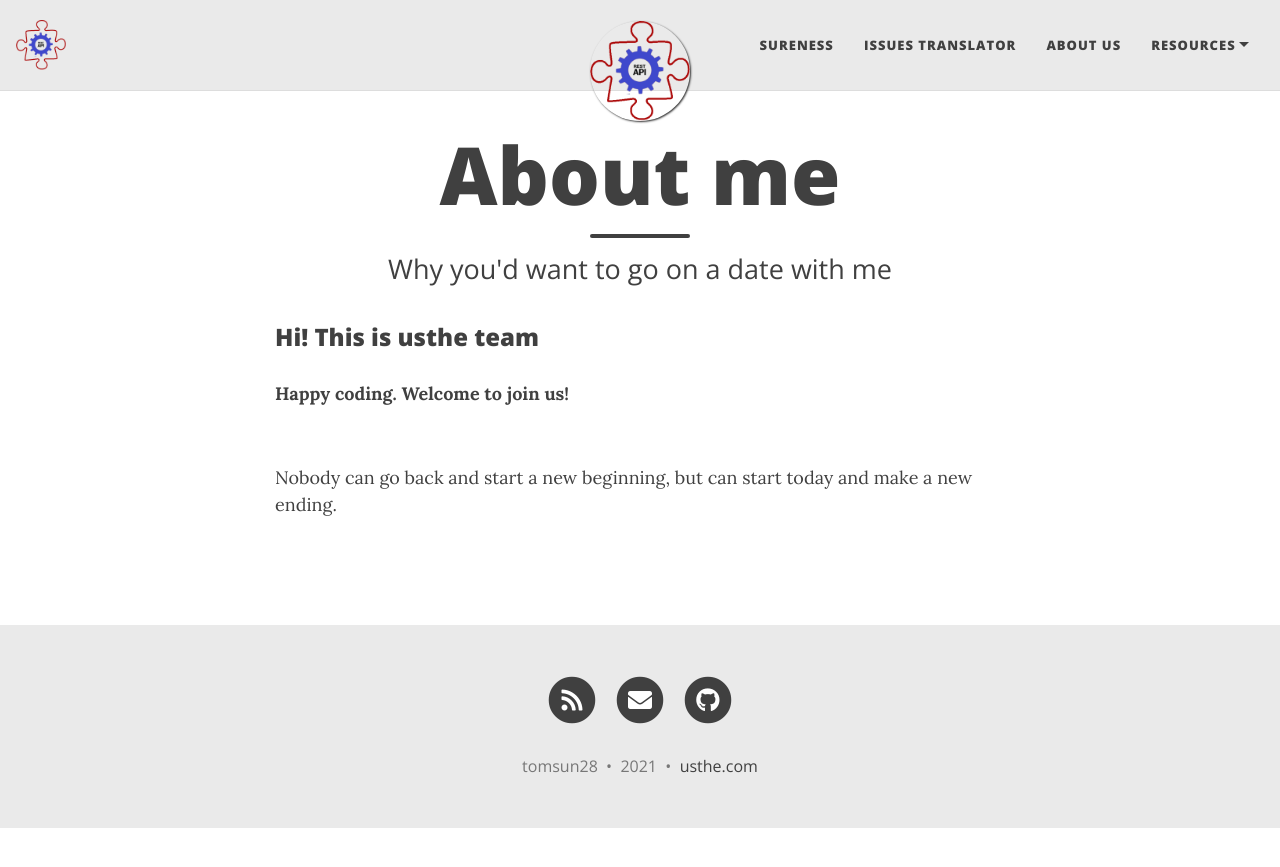
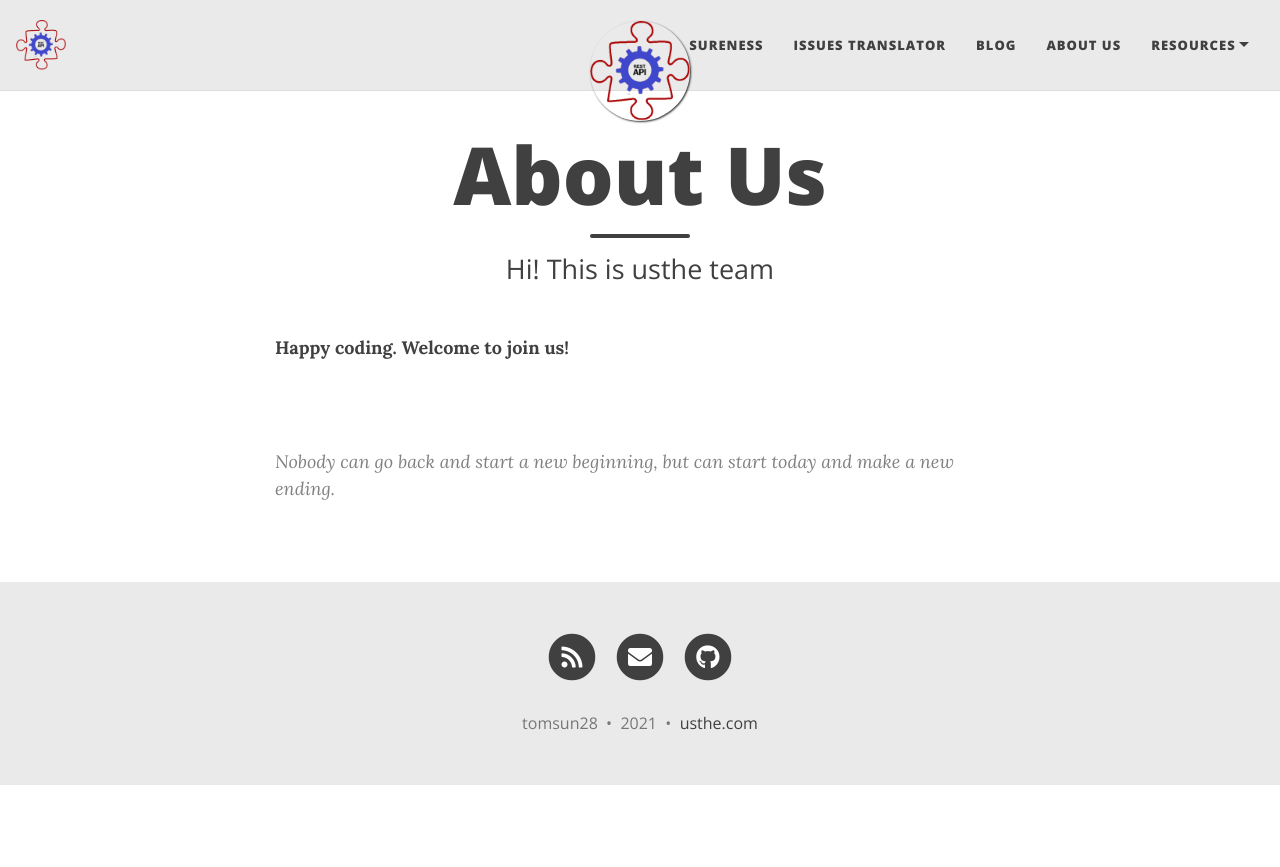
Before and after one commit to usthe/usthe.github.io, a Jekyll site: the page built from aboutus.md, in a window 1280 px wide. Shown: the top 867 px of the page. Built offline with Jekyll 4.4.1, drawn with Linux system fonts in a browser that asks for light colours; nearby versions of some CDN libraries.

Commit message:
add blog

```diff
--- a/_config.yml
+++ b/_config.yml
@@ -16,6 +16,7 @@
 navbar-links:
   SURENESS: "https://usthe.com/sureness"
   Issues Translator: "https://github.com/marketplace/actions/issues-translator"
+  BLOG: "https://blog.usthe.com/"
   About US: "aboutus"
   Resources:
     - USTHE GITHUB: "https://github.com/usthe"
--- a/aboutus.md
+++ b/aboutus.md
@@ -1,14 +1,12 @@
 ---
 layout: page
-title: About me
-subtitle: Why you'd want to go on a date with me
+title: About Us
+subtitle: Hi! This is usthe team
 ---
-
-### Hi! This is usthe team
 
 
 **Happy coding. Welcome to join us!**
 
-<br  />
-Nobody can go back and start a new beginning, but can start today and make a new ending.
-<br  />
+<br/>
+
+> Nobody can go back and start a new beginning, but can start today and make a new ending.
--- a/index.html
+++ b/index.html
@@ -1,5 +1,5 @@
 ---
 layout: home
-title: My website
-subtitle: This is where I will tell my friends way too much about me
+title: USTHE
+subtitle: Happy coding. Welcome to join us!
 ---
```
